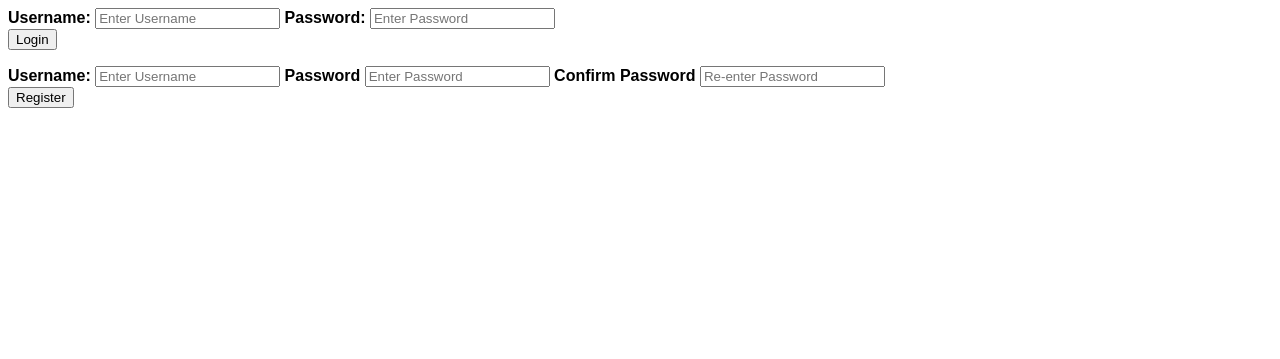
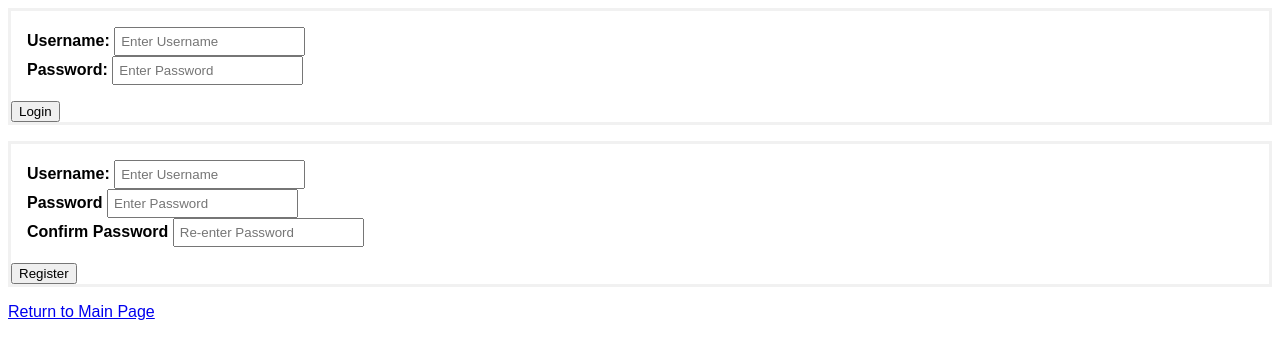
Before and after one commit to jjung759/4320FinalProject, a PHP site: page /login.html in a window 1280 px wide. Shown: the top 359 px of the page. Run offline with PHP 8.4, Linux system fonts and the light colour scheme.

Commit message:
Started on visuals of login page

```diff
--- a/PageCss.css
+++ b/PageCss.css
@@ -1,5 +1,9 @@
 body {
     font-family: arial;
+}
+
+form {
+    border: 3px solid #f1f1f1;
 }
 
 .noDisplay {
@@ -101,3 +105,23 @@ form.searchForm::after {
 .dropdown-check-list ul.items li {
     list-style: none;
 }
+
+/* Full-width inputs for login and register forms */
+form.container input[type=text], form.container input[type=password] {
+    width: 100%;
+    padding: 12px 20px;
+    margin: 8px 0;
+    display: inline-block;
+    border: 1px solid #ccc;
+    box-sizing: border-box;
+}
+
+.container {
+    margin: auto;
+    padding: 16px;
+}
+
+/* Add space between input boxes */
+.container input {
+    padding: 5px;
+}
--- a/login.html
+++ b/login.html
@@ -9,34 +9,39 @@
     <link rel="stylesheet" href="https://cdnjs.cloudflare.com/ajax/libs/font-awesome/4.7.0/css/font-awesome.min.css">
 </head>
 <body>
-
-    <form action="login">
+    <!-- Unsure about action.. will need to link to python somehow -->
+    <form action="login" id="loginForm">
         <div id="loginDiv" class="container">
             <label for="username"><b>Username: </b></label>
             <input type="text" id="username" placeholder="Enter Username" required>
+            <br>
 
             <label for="password"><b>Password: </b></label>
-            <input type="text" id="password" placeholder="Enter Password" required>
+            <input type="password" id="password" placeholder="Enter Password" required>
         </div>
 
         <button type="submit">Login</button>
     </form>
 
-
-    <form action="register">
+    <!-- Unsure about action.. will need to link to python somehow -->
+    <form action="register" id="registerForm">
         <div id="registerDiv" class="container">
             <label for="username"><b>Username: </b></label>
             <input type="text" id="username" placeholder="Enter Username" required>
+            <br>
 
             <label for="password"><b>Password</b></label>
-            <input type="text" id="password" placeholder="Enter Password" required>
+            <input type="password" id="password" placeholder="Enter Password" required>
+            <br>
 
             <label for="username"><b>Confirm Password</b></label>
-            <input type="text" id="passwordConfirm" placeholder="Re-enter Password" required>
+            <input type="password" id="passwordConfirm" placeholder="Re-enter Password" required>
         </div>
 
         <button type="submit">Register</button>
     </form>
 
+    <a href="index.html">Return to Main Page</a>
+
 </body>
 </html>
```
